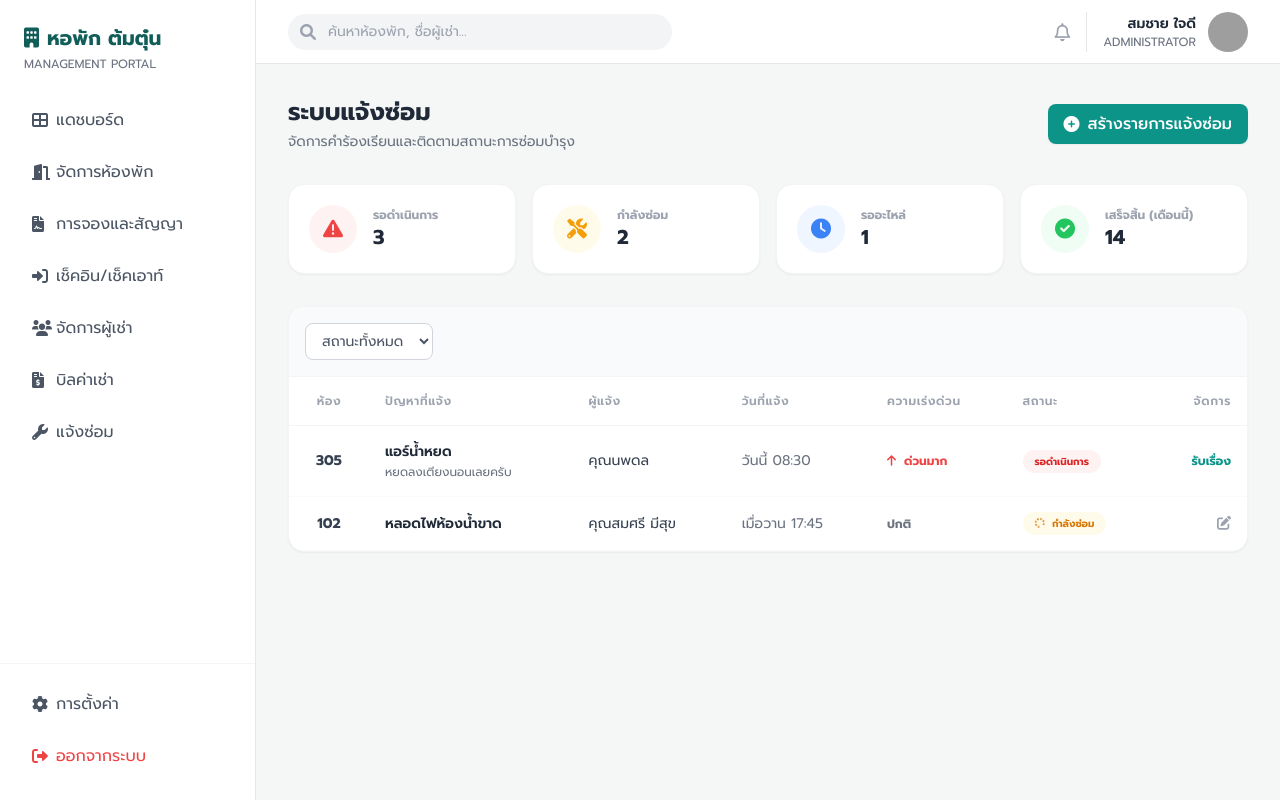
After one commit to ohm024/tomtun-dorm-project, a Django app: page /maintenance/ in a window 1280 px wide. The commit adds this page. Run offline with Django 5.2, Linux system fonts and the light colour scheme; some libraries are stand-ins or nearby versions; grey boxes are pictures that could not be loaded.

Commit message:
feature Setting

```diff
--- a/management/views.py
+++ b/management/views.py
@@ -30,3 +30,7 @@ def tenants(request):
 # 👇 เพิ่มฟังก์ชันนี้สำหรับหน้า "บิลค่าเช่า" ครับ
 def billing(request):
     return render(request, 'billing.html')
+def maintenance(request):
+    return render(request, 'maintenance.html')
+def settings_view(request):
+    return render(request, 'settings.html')
--- a/templates/base.html
+++ b/templates/base.html
@@ -31,11 +31,11 @@
                 <a href="{% url 'tenants' %}" class="sidebar-link"><i class="fas fa-users w-6"></i> จัดการผู้เช่า</a>
 
                 <a href="{% url 'billing' %}" class="sidebar-link"><i class="fas fa-file-invoice-dollar w-6"></i> บิลค่าเช่า</a>
-                <a href="#" class="sidebar-link"><i class="fas fa-wrench w-6"></i> แจ้งซ่อม</a>
+                <a href="{% url 'maintenance' %}" class="sidebar-link"><i class="fas fa-wrench w-6"></i> แจ้งซ่อม</a>
             </nav>
         </div>
         <div class="p-4 border-t border-gray-100">
-            <a href="#" class="sidebar-link"><i class="fas fa-cog w-6"></i> การตั้งค่า</a>
+            <a href="{% url 'settings' %}" class="sidebar-link"><i class="fas fa-cog w-6"></i> การตั้งค่า</a>
             <a href="#" class="sidebar-link text-red-500 hover:bg-red-50 hover:text-red-600"><i class="fas fa-sign-out-alt w-6"></i> ออกจากระบบ</a>
         </div>
     </aside>
--- /dev/null
+++ b/templates/maintenance.html
@@ -0,0 +1,117 @@
+{% extends 'base.html' %}
+
+{% block content %}
+<div class="mb-8 flex justify-between items-center">
+    <div>
+        <h2 class="text-2xl font-bold text-gray-800">ระบบแจ้งซ่อม</h2>
+        <p class="text-gray-500 text-sm mt-1">จัดการคำร้องเรียนและติดตามสถานะการซ่อมบำรุง</p>
+    </div>
+    <button class="bg-teal-600 hover:bg-teal-700 text-white px-4 py-2 rounded-lg font-medium transition-colors flex items-center shadow-sm">
+        <i class="fas fa-plus-circle mr-2"></i> สร้างรายการแจ้งซ่อม
+    </button>
+</div>
+
+<div class="grid grid-cols-1 md:grid-cols-4 gap-4 mb-8">
+    <div class="bg-white p-5 rounded-2xl border border-gray-100 shadow-sm flex items-center space-x-4">
+        <div class="w-12 h-12 rounded-full bg-red-50 flex items-center justify-center text-red-500 text-xl">
+            <i class="fas fa-exclamation-triangle"></i>
+        </div>
+        <div>
+            <p class="text-gray-400 text-xs font-bold uppercase">รอดำเนินการ</p>
+            <p class="text-xl font-bold text-gray-800">3</p>
+        </div>
+    </div>
+    <div class="bg-white p-5 rounded-2xl border border-gray-100 shadow-sm flex items-center space-x-4">
+        <div class="w-12 h-12 rounded-full bg-amber-50 flex items-center justify-center text-amber-500 text-xl">
+            <i class="fas fa-tools"></i>
+        </div>
+        <div>
+            <p class="text-gray-400 text-xs font-bold uppercase">กำลังซ่อม</p>
+            <p class="text-xl font-bold text-gray-800">2</p>
+        </div>
+    </div>
+    <div class="bg-white p-5 rounded-2xl border border-gray-100 shadow-sm flex items-center space-x-4">
+        <div class="w-12 h-12 rounded-full bg-blue-50 flex items-center justify-center text-blue-500 text-xl">
+            <i class="fas fa-clock"></i>
+        </div>
+        <div>
+            <p class="text-gray-400 text-xs font-bold uppercase">รออะไหล่</p>
+            <p class="text-xl font-bold text-gray-800">1</p>
+        </div>
+    </div>
+    <div class="bg-white p-5 rounded-2xl border border-gray-100 shadow-sm flex items-center space-x-4">
+        <div class="w-12 h-12 rounded-full bg-green-50 flex items-center justify-center text-green-500 text-xl">
+            <i class="fas fa-check-circle"></i>
+        </div>
+        <div>
+            <p class="text-gray-400 text-xs font-bold uppercase">เสร็จสิ้น (เดือนนี้)</p>
+            <p class="text-xl font-bold text-gray-800">14</p>
+        </div>
+    </div>
+</div>
+
+<div class="bg-white rounded-2xl shadow-sm border border-gray-100 overflow-hidden">
+    <div class="p-4 border-b border-gray-100 flex justify-between items-center bg-gray-50">
+        <div class="flex space-x-4">
+            <select class="text-sm border-gray-300 rounded-lg text-gray-600 focus:ring-teal-500 focus:border-teal-500 bg-white px-3 py-1.5 border">
+                <option>สถานะทั้งหมด</option>
+                <option>รอดำเนินการ</option>
+                <option>กำลังซ่อม</option>
+            </select>
+        </div>
+    </div>
+
+    <div class="overflow-x-auto">
+        <table class="w-full text-left border-collapse">
+            <thead>
+                <tr class="bg-white border-b border-gray-100 text-xs text-gray-400 uppercase tracking-wider">
+                    <th class="p-4 font-semibold text-center w-20">ห้อง</th>
+                    <th class="p-4 font-semibold">ปัญหาที่แจ้ง</th>
+                    <th class="p-4 font-semibold">ผู้แจ้ง</th>
+                    <th class="p-4 font-semibold">วันที่แจ้ง</th>
+                    <th class="p-4 font-semibold">ความเร่งด่วน</th>
+                    <th class="p-4 font-semibold">สถานะ</th>
+                    <th class="p-4 font-semibold text-right">จัดการ</th>
+                </tr>
+            </thead>
+            <tbody class="text-sm text-gray-700">
+                <tr class="border-b border-gray-50 hover:bg-gray-50">
+                    <td class="p-4 text-center font-bold">305</td>
+                    <td class="p-4">
+                        <p class="font-semibold text-gray-800">แอร์น้ำหยด</p>
+                        <p class="text-xs text-gray-500 mt-0.5">หยดลงเตียงนอนเลยครับ</p>
+                    </td>
+                    <td class="p-4">คุณนพดล</td>
+                    <td class="p-4 text-gray-500">วันนี้ 08:30</td>
+                    <td class="p-4">
+                        <span class="text-red-500 font-bold text-xs"><i class="fas fa-arrow-up mr-1"></i> ด่วนมาก</span>
+                    </td>
+                    <td class="p-4">
+                        <span class="bg-red-50 text-red-600 px-3 py-1 rounded-full text-[10px] font-bold uppercase">รอดำเนินการ</span>
+                    </td>
+                    <td class="p-4 text-right space-x-2">
+                        <button class="text-teal-600 hover:underline font-bold text-xs">รับเรื่อง</button>
+                    </td>
+                </tr>
+                <tr class="border-b border-gray-50 hover:bg-gray-50">
+                    <td class="p-4 text-center font-bold">102</td>
+                    <td class="p-4">
+                        <p class="font-semibold text-gray-800">หลอดไฟห้องน้ำขาด</p>
+                    </td>
+                    <td class="p-4">คุณสมศรี มีสุข</td>
+                    <td class="p-4 text-gray-500">เมื่อวาน 17:45</td>
+                    <td class="p-4">
+                        <span class="text-gray-500 font-bold text-xs">ปกติ</span>
+                    </td>
+                    <td class="p-4">
+                        <span class="bg-amber-50 text-amber-600 px-3 py-1 rounded-full text-[10px] font-bold uppercase"><i class="fas fa-spinner fa-spin mr-1"></i> กำลังซ่อม</span>
+                    </td>
+                    <td class="p-4 text-right">
+                        <button class="text-gray-400 hover:text-teal-600"><i class="fas fa-edit"></i></button>
+                    </td>
+                </tr>
+            </tbody>
+        </table>
+    </div>
+</div>
+{% endblock %}
--- a/tomtun_dorm/urls.py
+++ b/tomtun_dorm/urls.py
@@ -15,4 +15,6 @@ urlpatterns = [
 
     # เพิ่มบรรทัดนี้สำหรับหน้าบิลค่าเช่าที่เราทำค้างไว้ครับ
     path('billing/', views.billing, name='billing'),
+    path('maintenance/', views.maintenance, name='maintenance'),
+    path('settings/', views.settings_view, name='settings'),
 ]
```
Also changed, not shown: templates/settings.html (added, +80 -0 lines).
